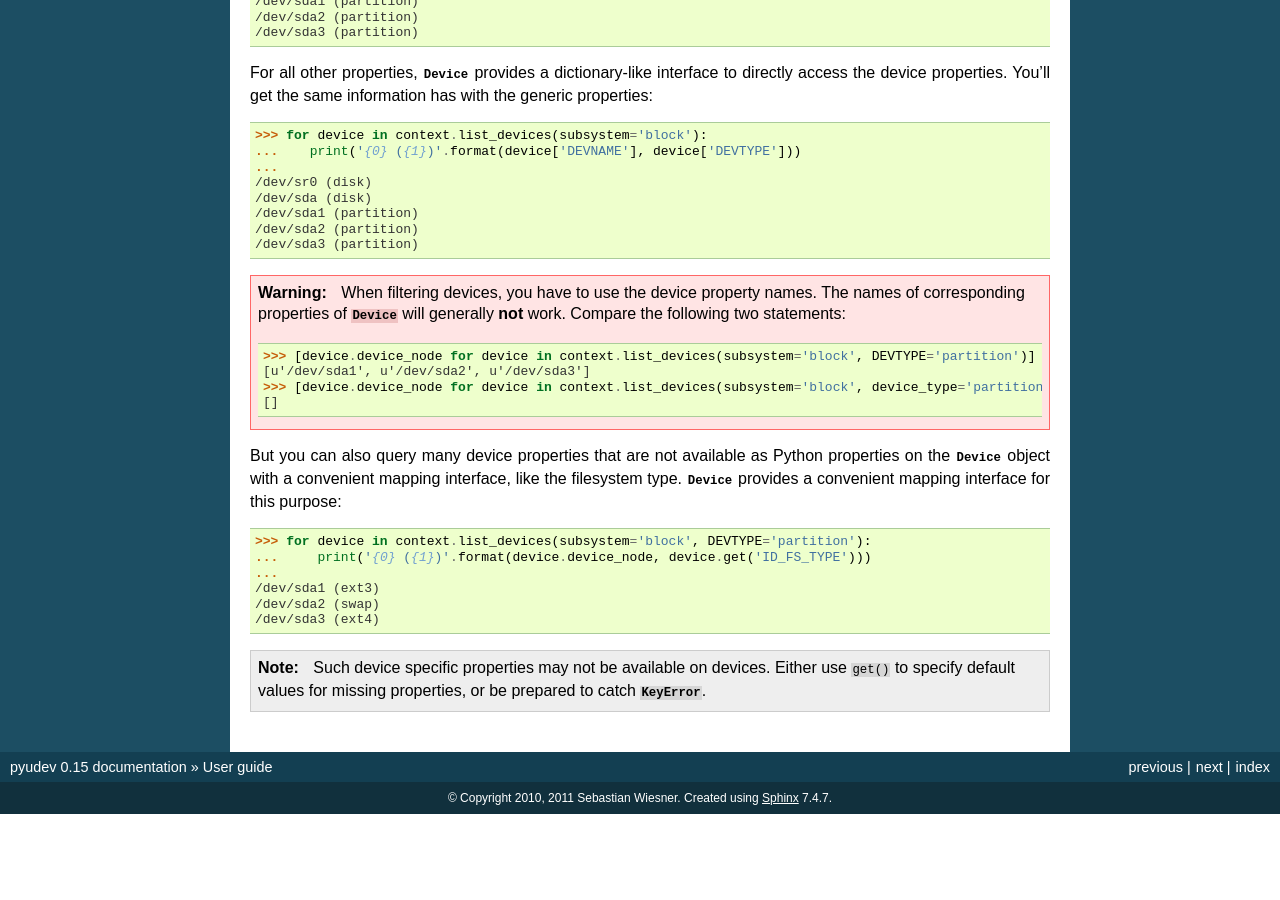
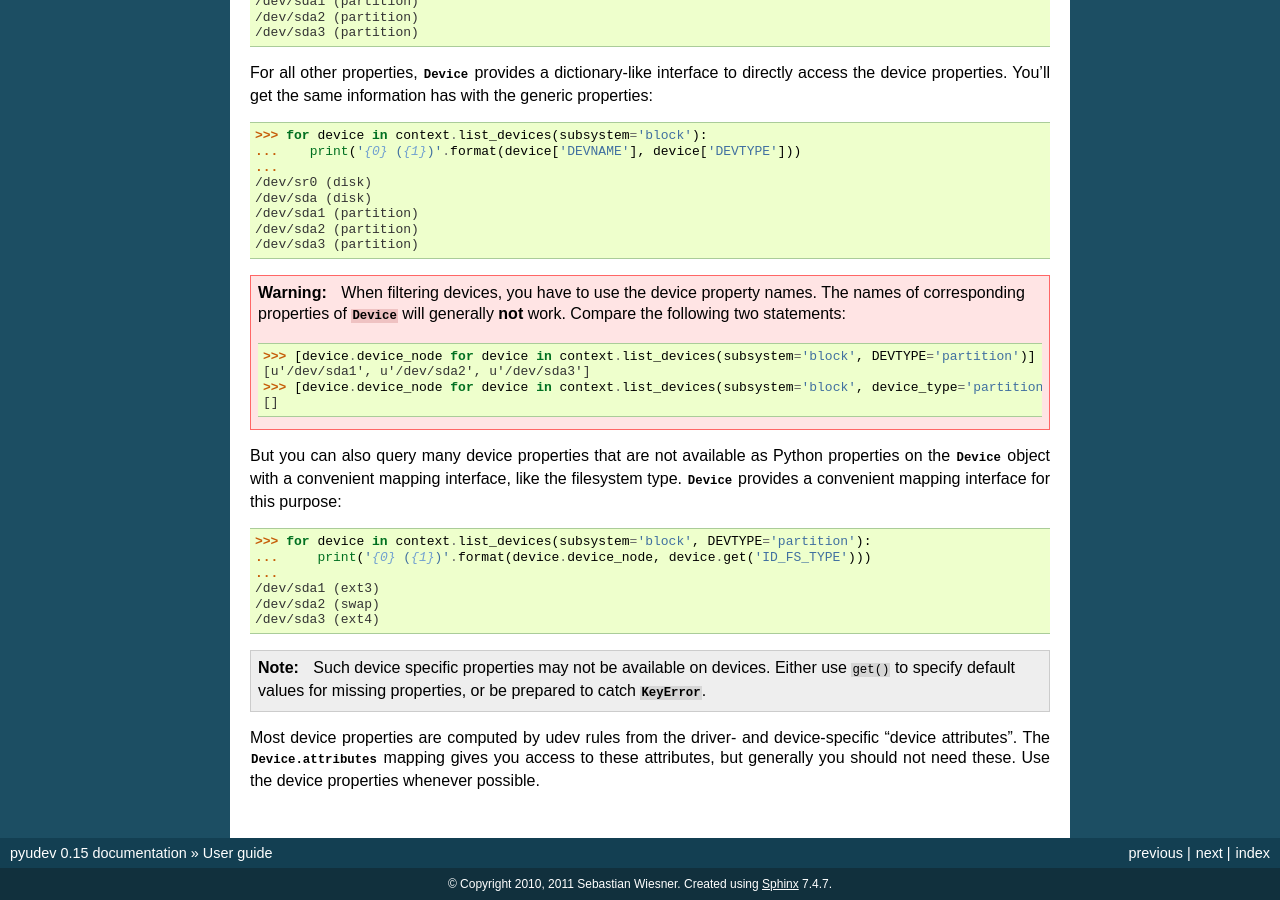
Before and after one commit to pyudev/pyudev, a Sphinx documentation site: the page built from doc/guide.rst, in a window 1280 px wide and 900 px high, scrolled down 1782 px. Built offline with Sphinx 7.4.7, drawn with Linux system fonts in a browser that asks for light colours; before the commit the page ends 2596 px from its top, so only the background shows below that.

Commit message:
Mention device attribute access

```diff
--- a/doc/guide.rst
+++ b/doc/guide.rst
@@ -154,6 +154,10 @@
    ``get()`` to specify default values for missing properties, or be prepared
    to catch :exc:`~exceptions.KeyError`.
 
+Most device properties are computed by udev rules from the driver- and
+device-specific "device attributes".  The :attr:`Device.attributes` mapping
+gives you access to these attributes, but generally you should not need these.
+Use the device properties whenever possible.
 
 .. _pypi: https://pypi.python.org/pypi/pyudev
 .. _libudev: http://www.kernel.org/pub/linux/utils/kernel/hotplug/libudev/
```
